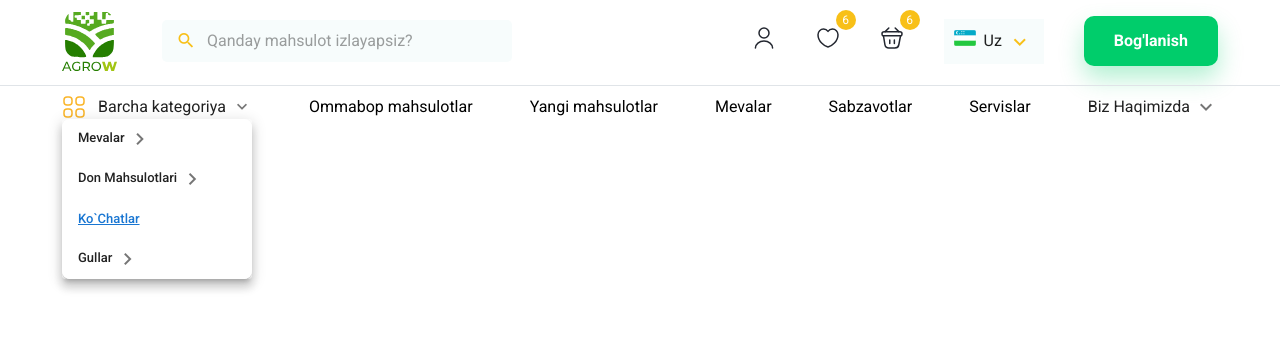
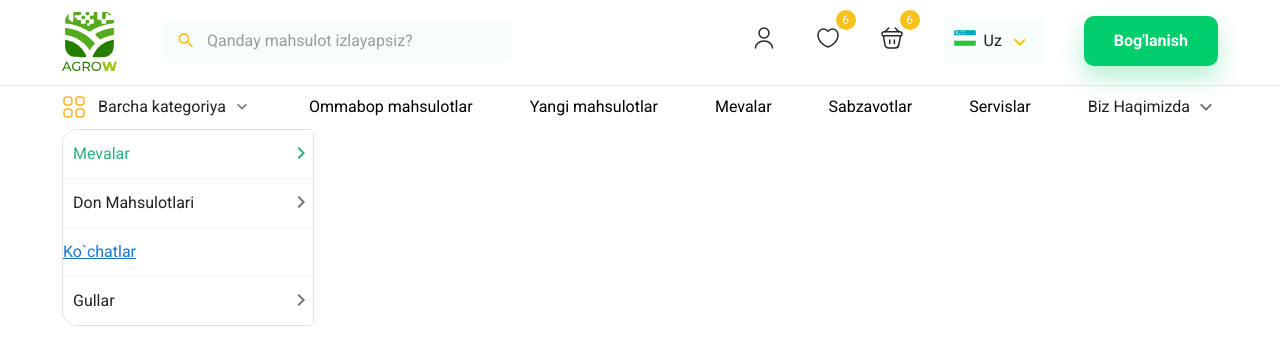
Before and after one commit to JonPulat-099/agro-mp, a Nuxt app: page / in a window 1280 px wide. Both pictures are taken after a click on the button "Barcha kategoriya". Shown: the top 364 px of the page. Built offline with nearby package versions, Linux system fonts and the light colour scheme.

Commit message:
Change style navbar

```diff
--- a/assets/navbar.scss
+++ b/assets/navbar.scss
@@ -107,13 +107,13 @@
     }
 
     .menus {
-        text-decoration: none;
-        color: $black;
-        transition: .3s;
+      text-decoration: none;
+      color: $black;
+      transition: 0.3s;
 
-        &:hover {
-            color: $base_color;
-        }
+      &:hover {
+        color: $base_color;
+      }
     }
   }
 }
@@ -132,6 +132,8 @@
 }
 
 .change__lang {
+  box-shadow: 0px 5px 5px -3px rgba(0, 0, 0, 0.2),
+    0px 8px 10px 1px rgba(0, 0, 0, 0.14), 0px 3px 14px 2px rgba(0, 0, 0, 0.12) !important;
   .v-list {
     &-item__title {
       text-transform: capitalize;
@@ -144,3 +146,72 @@
     }
   }
 }
+
+.categories__list {
+  .v-list {
+    padding: 0;
+    &-item {
+      &:not(:last-child) {
+        border-bottom: 1px solid #f2f2f2;
+      }
+      padding: 0;
+      &__content {
+        padding: 0 !important;
+      }
+
+      &__title {
+        min-height: 40px;
+        display: flex;
+        align-items: center;
+        div {
+          width: 100%;
+          min-height: 40px;
+          line-height: 40px;
+          padding: 0 0 0 10px;
+
+          .v-icon {
+            float: right;
+            position: relative;
+            top: 50%;
+            transform: translateY(30%);
+          }
+        }
+      }
+
+      &::before {
+        background-color: none !important;
+      }
+    }
+  }
+}
+
+.v-list-item--link::before {
+  display: none;
+}
+
+.active__category {
+  color: $base_color !important;
+  background-color: $white !important;
+  .v-icon {
+    color: $base_color !important;
+  }
+}
+
+.category__menu {
+  box-shadow: none;
+  margin: 10px 0 0 0;
+
+  .categories__list {
+    border-radius: 15px 0 0 15px;
+    overflow: hidden;
+  }
+}
+
+.subcategory__menu {
+  margin: -5px 0 0 0;
+  box-shadow: none;
+  .categories__list {
+    overflow: hidden;
+    border-radius: 0 15px 15px 0;
+  }
+}
--- a/components/Navbar.vue
+++ b/components/Navbar.vue
@@ -19,7 +19,7 @@
             </div>
           </template>
           <v-card class="mx-auto rounded-lg cabinet">
-            <v-list dense>
+            <v-list dense >
               <v-list-item-group>
                 <v-list-item v-for="(item, i) in user" :key="i">
                   <v-list-item-content>
@@ -67,7 +67,7 @@
       </div>
     </div>
     <div class="navbar__bottom container">
-      <v-menu offset-y>
+      <v-menu offset-y content-class="category__menu">
         <template v-slot:activator="{ on, attrs }">
           <div v-bind="attrs" v-on="on" class="category">
             <img src="/icons/category.svg" alt="" />
@@ -75,31 +75,39 @@
             <v-icon> mdi-chevron-down </v-icon>
           </div>
         </template>
-        <v-card class="rounded-lg change__lang">
-          <v-list dense>
-            <v-list-item-group>
-              <v-list-item v-for="(item, i) in categories" :key="i">
+        <v-card class="categories__list" outlined>
+          <v-list width="250px">
+            <v-list-item-group  v-model="selected_category" active-class="active__category">
+              <v-list-item
+                v-for="(item, i) in categories"
+                :key="i"
+                @click="test"
+              >
                 <v-list-item-content>
                   <v-list-item-title>
-                    <v-menu v-if="item.is_subCategory" offset-x>
+                    <v-menu v-if="item.is_subCategory" offset-x content-class="subcategory__menu">
                       <template v-slot:activator="{ on: turn_on, attrs: attr }">
-                        <div v-bind="attr" v-on="turn_on">
+                        <div v-bind="attr" v-on="turn_on" class="active" @click="selected_category = i">
                           {{ item.name }}
                           <v-icon v-if="item.is_subCategory"
                             >mdi-chevron-right</v-icon
                           >
                         </div>
                       </template>
-                      <v-card>
+                      <v-card outlined class="categories__list">
                         <v-list>
-                          <v-list-tile
-                            v-for="(sub, k) in item.sub_category"
-                            :key="k"
-                          >
-                            <v-list-tile-title>{{
-                              sub.name
-                            }}</v-list-tile-title>
-                          </v-list-tile>
+                          <v-list-item-group>
+                            <v-list-item
+                              v-for="(item, i) in item.sub_category"
+                              :key="i"
+                            >
+                              <v-list-item-content>
+                                <v-list-item-title>
+                                  {{ item.name }}
+                                </v-list-item-title>
+                                </v-list-item-content>
+                              </v-list-item
+                          ></v-list-item-group>
                         </v-list>
                       </v-card>
                     </v-menu>
@@ -153,6 +161,7 @@ export default {
     return {
       user: ['Sign In', 'Sign Up'],
       langs: ['ru', 'en'],
+      selected_category: 0,
       links: [
         {
           name: 'Ommabop mahsulotlar',
@@ -258,6 +267,12 @@ export default {
       ],
     }
   },
+
+  methods: {
+    test() {
+      console.log('test');
+    }
+  }
 }
 </script>
 <style lang="scss" src="@/assets/navbar.scss"></style>
```
